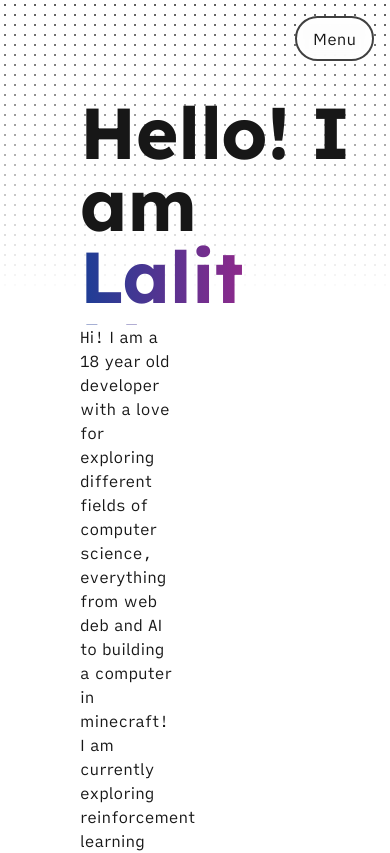
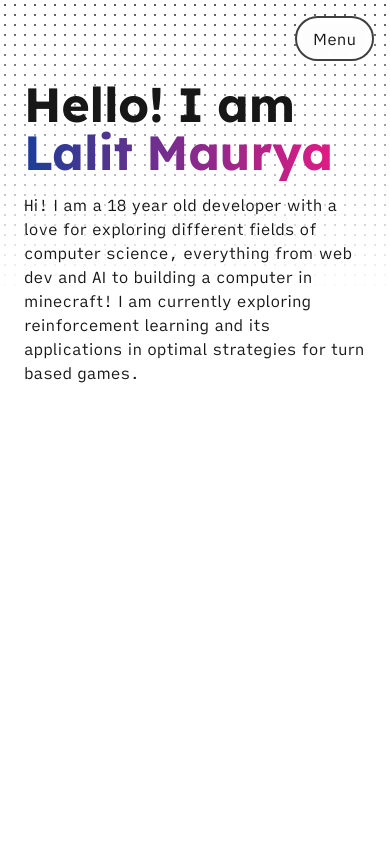
Before and after one commit to lalitm1004/lalit.is-a.dev, a SvelteKit app: page / in a window 390 px wide. Shown: the top 853 px of the page. Built offline with nearby package versions, Linux system fonts and the light colour scheme.

Commit message:
Make Hero responsive

```diff
--- a/src/lib/components/Hero.svelte
+++ b/src/lib/components/Hero.svelte
@@ -2,24 +2,21 @@
     import Age from "./Age.svelte";
 </script>
 
-<div class={`w-1/2 flex flex-col items-start`}>
-    <div class={`font-lexend font-bold text-7xl`}>
+<div class={`md:w-1/2 w-full flex flex-col items-start`}>
+    <div class={`font-lexend font-bold md:text-7xl text-5xl`}>
         <p>Hello! I am</p>
-        <h1 id="name">Lalit Maurya</h1>
+        <h1 id="name" class={`h-[65px] md:h-[85px]`}>Lalit Maurya</h1>
     </div>
 
-    <div class={`w-[80%]`}>
-        <p>
-            Hi! I am a <Age/> year old developer with a love for exploring different fields of computer science,
-            everything from web deb and AI to building a computer in minecraft! I am currently exploring reinforcement
-            learning and its applications in optimal strategies for turn based games.
-        </p>
-    </div>
+    <p class={`w-full md:w-[80%]`}>
+        Hi! I am a <Age/> year old developer with a love for exploring different fields of computer science,
+        everything from web dev and AI to building a computer in minecraft! I am currently exploring reinforcement
+        learning and its applications in optimal strategies for turn based games.
+    </p>
 </div>
 
 <style>
     #name {
-        height: 85px;
         background: linear-gradient(
             90deg,
             #E01B84,
--- a/src/routes/+page.svelte
+++ b/src/routes/+page.svelte
@@ -7,7 +7,7 @@
     import Hero from "$lib/components/Hero.svelte";
 </script>
 
-<main class={`min-h-dvh w-full flex flex-col items-center pt-24 px-20`}>
+<main class={`min-h-dvh w-full flex flex-col items-center md:pt-24 pt-20 md:px-20 px-6`}>
     <div class={`w-full flex flex-row`}>
         <Hero />
     </div>
```
